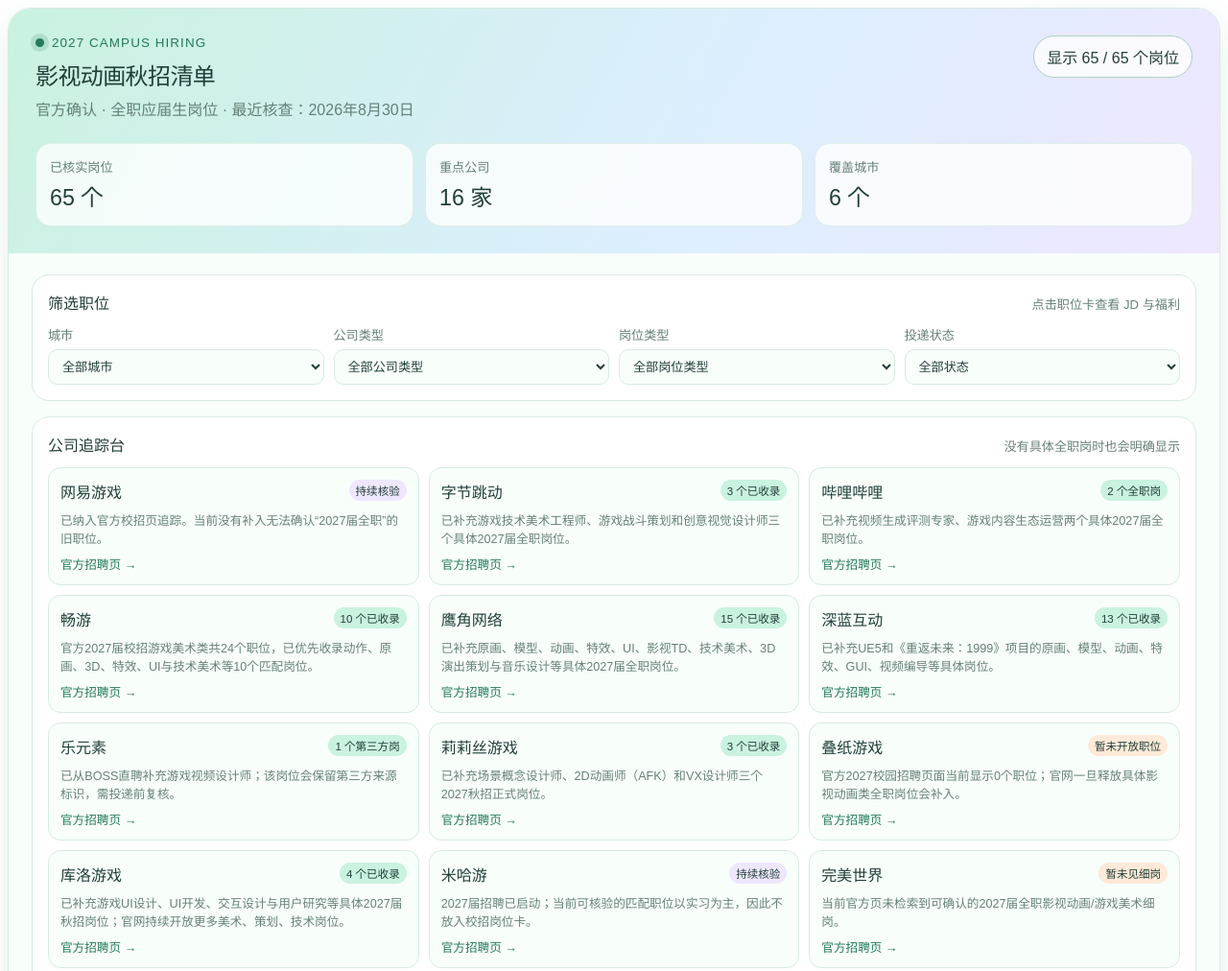
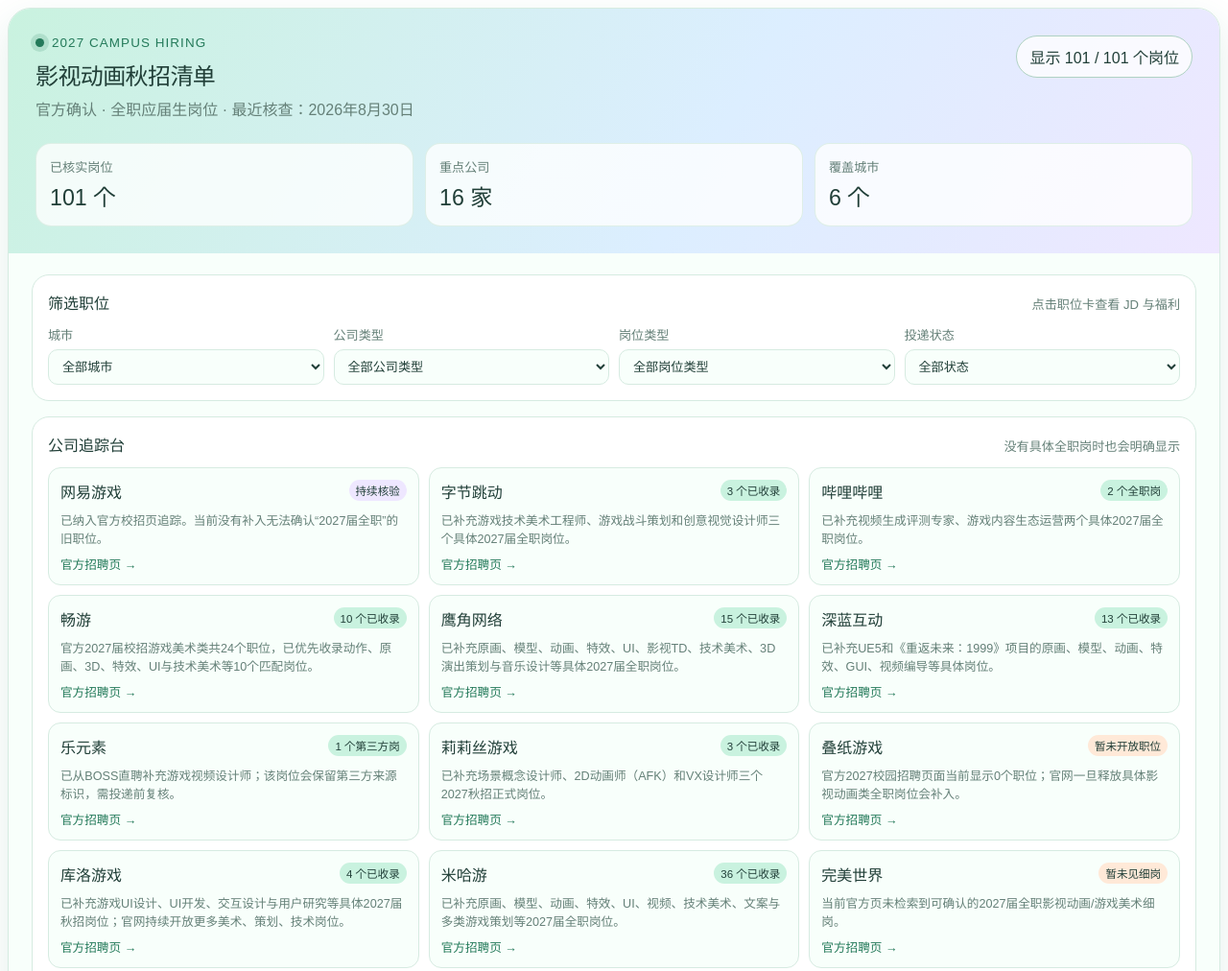
Before and after one commit to iwonaaa/27grad-job-tracker, a plain HTML site: page index.html in a window 1280 px wide. Shown: the top 1012 px of the page at 96% size. Drawn offline with Linux system fonts and the light colour scheme.

Commit message:
Add job listings for Mihoyo and Cyou companies

```diff
--- a/index.html
+++ b/index.html
@@ -221,6 +221,15 @@
       {id:'kuro-interaction-designer',company:'库洛游戏',companyType:'游戏公司',role:'游戏交互设计师',roleType:'交互 / 动效设计',city:'广州',start:'未公布',end:'未公布',jd:'负责游戏交互方案的原型、流程与概念设计，与UI、策划、程序协作，分析体验与用户反馈并持续推动优化方案落地。',pay:'官方未公布',url:'https://kurogame.jobs.feishu.cn/campus/position/7679552113555360051/detail',note:'库洛官方职位页标注广州、美术类、2027届秋季校园招聘。',source:'官网（库洛校招页）',status:'未投递'},
       {id:'kuro-user-research',company:'库洛游戏',companyType:'游戏公司',role:'用户研究',roleType:'创意内容策划',city:'广州',start:'未公布',end:'未公布',jd:'承接研发、运营、市场团队的研究需求，完成研究方案、执行、数据分析与报告，洞察玩家诉求并辅助产品设计和迭代。',pay:'官方未公布',url:'https://kurogame.jobs.feishu.cn/campus/position/7674896880354314532/detail',note:'库洛官方职位页标注广州、运营类、2027届秋季校园招聘。',source:'官网（库洛校招页）',status:'未投递'}
     ]);
+    const mihoyo2027Roles = [
+      ['hard-surface','3D硬表面','游戏美术 / 3D建模'],['scene-concept','场景原画师','游戏美术 / 原画'],['vfx-concept','特效原画设计师','游戏美术 / 原画'],['game-concept','游戏原画师（角色/怪物/美宣）','游戏美术 / 原画'],['scene-model','场景模型师','游戏美术 / 3D建模'],['character-model','角色模型师（二次元NPR/次世代PBR）','游戏美术 / 3D建模'],['storyboard','分镜师','影视动画 / 视频设计'],['level-art','关卡美术设计师','游戏美术 / 关卡编辑'],['lighting','灯光师','影视动画 / 视频设计'],['animation-producer','动画制片','影视动画 / 视频设计'],['game-animator','游戏动画师（Max/Maya）','动画设计'],['cg-animator','CG动画师（文戏/武戏）','动画设计'],['facial-capture','面捕技术动画师','动画设计'],['motion-capture','动捕动画师','动画设计'],['character-concept','角色概念设计师（动画/特效）','游戏美术 / 原画'],['tech-art','技术美术-多方向','技术美术'],['houdini-vfx','Houdini特效师','动效设计'],['game-vfx','游戏特效师（Unity/Unreal）','动效设计'],['ui-blueprint','UI蓝图工程师','交互 / 动效设计'],['game-ui','游戏UI设计师','交互 / 动效设计'],['ui-motion','UI动效设计师','交互 / 动效设计'],['visual','视觉设计师','品牌视觉 / 视频设计'],['video-director','视频编导','游戏视频 / 品宣设计'],['video-post','视频设计师（后期制作）','游戏视频 / 品宣设计'],['ai-art','综合美术（AI向）','游戏美术'],['rigger','绑定师（Maya/Max）','动画设计'],['quest-planner','任务策划','游戏内容策划'],['technical-planner','技术策划','游戏内容策划'],['combat-planner','战斗策划','游戏内容策划'],['numerical-planner','数值策划','游戏内容策划'],['system-planner','系统策划','游戏内容策划'],['level-planner','关卡策划','游戏内容策划'],['threec-planner','3C策划','游戏内容策划'],['interaction-planner','交互策划（UE）','游戏内容策划'],['narrative-planner','游戏文案策划','创意内容策划'],['marketing-planner','市场营销策划（统招）','创意内容策划']
+    ];
+    jobs.push(...mihoyo2027Roles.map(([id, role, roleType]) => ({
+      id: `mihoyo-${id}`, company:'米哈游', companyType:'游戏公司', role, roleType, city:'上海', start:'未公布', end:'未公布',
+      jd:'米哈游官网2027届秋招全职岗位。该岗位已在官网“美术&表现类”或“产品策划类”等对应筛选中展示；完整JD、作品集/测试要求请进入官方职位页查看。',
+      pay:'官方未公布', url:'https://jobs.mihoyo.com/#/campus/position?projectIds%5B0%5D=13',
+      note:'米哈游官方校招页标注为全职、2027届（2026年9月至2027年8月期间毕业）；Base为上海。', source:'官网（米哈游校招页）', status:'未投递'
+    })));
     jobs.push(...[
       {id:'cyou-action',company:'畅游',companyType:'游戏公司',role:'游戏动作设计师',roleType:'动画设计',city:'未公布',start:'未公布',end:'未公布',jd:'畅游官方2027届秋招全职游戏美术职位。完整岗位职责、作品集与面试安排请在职位详情页查看。',pay:'薪资未公布。畅游官网列示校招编制保护、导师制度、七险一金、15天带薪年假、年度体检等；具体以Offer为准。',url:'https://app.mokahr.com/campus-recruitment/cyou-inc/42233#/job/2344e404-96c5-4d8d-8469-104dbd437b20',note:'畅游官方校招职位页标注2027届秋招、全职、游戏美术，职位发布时间为2026年7月27日。',source:'官网（畅游校招页）',status:'未投递'},
       {id:'cyou-3d-character',company:'畅游',companyType:'游戏公司',role:'3D角色设计师',roleType:'游戏美术 / 3D建模',city:'未公布',start:'未公布',end:'未公布',jd:'畅游官方2027届秋招全职游戏美术职位。完整岗位职责、作品集与面试安排请在职位详情页查看。',pay:'薪资未公布。畅游官网列示校招编制保护、导师制度、七险一金、15天带薪年假、年度体检等；具体以Offer为准。',url:'https://app.mokahr.com/campus-recruitment/cyou-inc/42233#/job/2f4a38ad-4fdb-4fd9-bb42-f8291c1c4897',note:'畅游官方校招职位页标注2027届秋招、全职、游戏美术，职位发布时间为2026年7月27日。',source:'官网（畅游校招页）',status:'未投递'},
@@ -246,7 +255,7 @@
       {name:'莉莉丝游戏',state:'open',label:'3 个已收录',text:'已补充场景概念设计师、2D动画师（AFK）和VX设计师三个2027秋招正式岗位。',url:'https://lilithgames.jobs.feishu.cn/campus/'},
       {name:'叠纸游戏',state:'paused',label:'暂未开放职位',text:'官方2027校园招聘页面当前显示0个职位；官网一旦释放具体影视动画类全职岗位会补入。',url:'https://career.papegames.com/campus'},
       {name:'库洛游戏',state:'open',label:'4 个已收录',text:'已补充游戏UI设计、UI开发、交互设计与用户研究等具体2027届秋招岗位；官网持续开放更多美术、策划、技术岗位。',url:'https://kurogame.jobs.feishu.cn/campus'},
-      {name:'米哈游',state:'watch',label:'持续核验',text:'2027届招聘已启动；当前可核验的匹配职位以实习为主，因此不放入校招岗位卡。',url:'https://jobs.mihoyo.com/'},
+      {name:'米哈游',state:'open',label:'36 个已收录',text:'已补充原画、模型、动画、特效、UI、视频、技术美术、文案与多类游戏策划等2027届全职岗位。',url:'https://jobs.mihoyo.com/#/campus/position?projectIds%5B0%5D=13'},
       {name:'完美世界',state:'paused',label:'暂未见细岗',text:'当前官方页未检索到可确认的2027届全职影视动画/游戏美术细岗。',url:'https://job.wanmei.com/'},
       {name:'爱奇艺',state:'paused',label:'暂未见细岗',text:'当前官方招聘页未检索到可确认的2027届全职影视创意细岗。',url:'https://zhaopin.iqiyi.com/'},
       {name:'快手',state:'watch',label:'校招已启',text:'2027届校招已开放；视频与内容创意的具体全职职位仍在等待官方详情页公开。',url:'https://zhaopin.kuaishou.cn/'},
```
